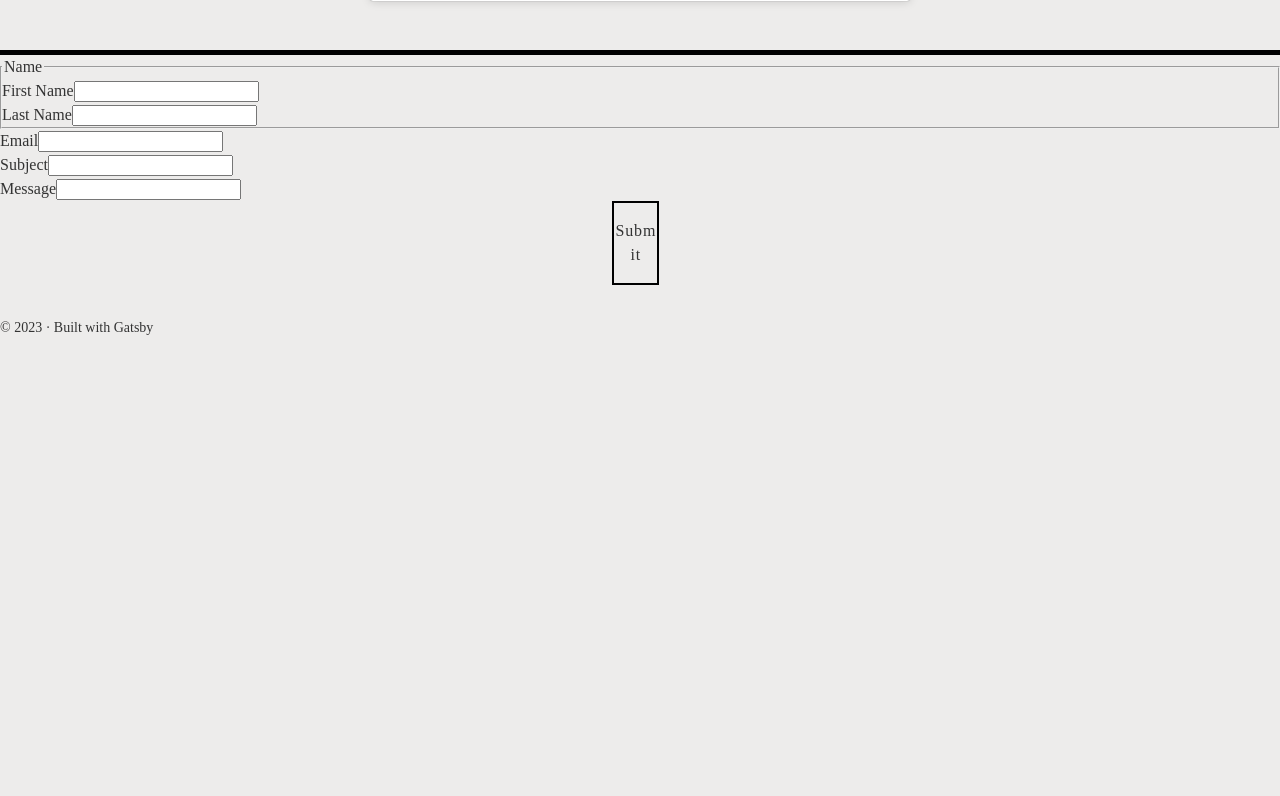
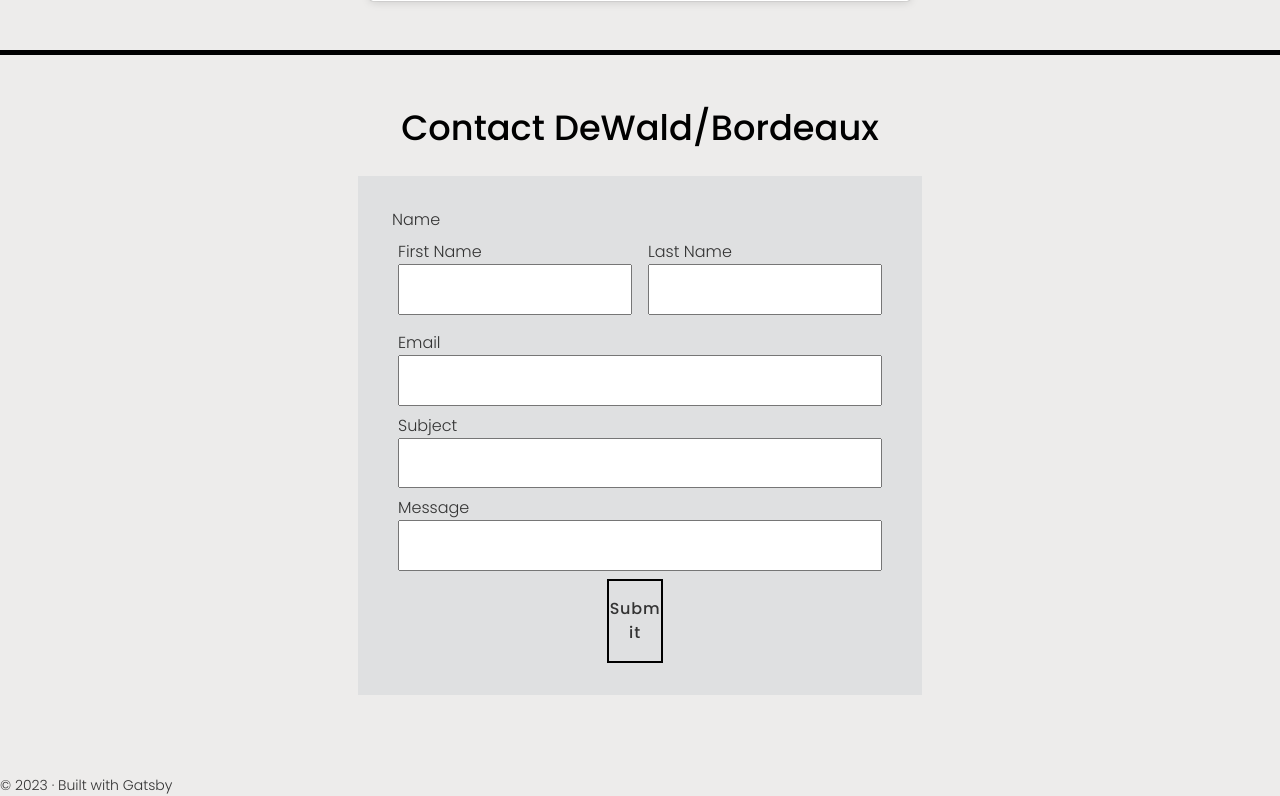
Before and after one commit to foxdoubt/dewald-bordeaux, a Gatsby site: page / in a window 1280 px wide. Shown: the part 2902-3698 px from the top of the page. Before the commit the page ends 3240 px from the top, so only its background shows below. Built offline with nearby package versions, Linux system fonts and the light colour scheme; Gatsby itself is replaced by a stand-in of ours.

Commit message:
Get contact form mostly styled

```diff
--- a/src/components/layout.css
+++ b/src/components/layout.css
@@ -23,6 +23,7 @@
   --space-4: 24px;
   --space-5: 32px;
   --space-6: 64px;
+  --content-max-width-1: 680px;
   --size-content: 85rem;
   --size-heading-space: var(--space-4);
   --size-gutter: var(--space-5);
@@ -105,5 +106,5 @@
 }
 
 p {
-  max-width: 680px;
+  max-width: var(--content-max-width-1);
 }
--- a/src/components/press-page-sections.css
+++ b/src/components/press-page-sections.css
@@ -1,11 +1,14 @@
-/* html start */
-
-h1,
-h3,
-p {
+/* user agent stylesheet overrides start */
+fieldset {
+  border: none;
+}
+body {
   font-weight: 300;
   font-family: "Poppins", sans-serif;
 }
+/* user agent stylesheet overrides end */
+
+/* html start */
 
 a {
   text-decoration: none;
@@ -186,6 +189,34 @@
 }
 /* latest shared posts end */
 
+/* contact form start */
+
+.contact-form {
+  background-color: var(--light-gray);
+  width: var(600px);
+  padding: var(--space-5);
+}
+
+.contact-form-input {
+  margin: var(--space-2);
+}
+.contact-form input {
+  display: block;
+  font-size: 1.1rem;
+  width: 100%;
+  line-height: 2.8rem;
+}
+.contact-form .first-name-input,
+.contact-form .last-name-input {
+  flex: 1;
+}
+
+.input-type-message {
+  height: 150px;
+}
+
+/* contact form end */
+
 /* media queries */
 
 @media (max-width: 1200px) {
--- a/src/components/press-page-sections.js
+++ b/src/components/press-page-sections.js
@@ -155,6 +155,12 @@
 
 export const ContactForm = () => {
   return (
+    <>
+      <div className="text-align-center">
+        <h3 className="page-section-heading">Contact DeWald/Bordeaux</h3>
+      </div>
+      <div className="contact-form-container flex-container flex-main-center">
+        <div className="contact-form">
           <form
             method="post"
             netlify-honeypot="bot-field"
@@ -169,7 +175,8 @@
                   <span>Name</span>
                 </div>
               </legend>
-        <div className="contact-form-input">
+              <div className="flex-container">
+                <div className="contact-form-input first-name-input">
                   <label>
                     <span>First Name</span>
                   </label>
@@ -179,10 +186,10 @@
                     autocomplete="given-name"
                     name="fname"
                     type="text"
-            value=""
+                    // value=""
                   ></input>
                 </div>
-        <div className="contact-form-input">
+                <div className="contact-form-input last-name-input">
                   <label>
                     <span>Last Name</span>
                   </label>
@@ -194,6 +201,7 @@
                     type="text"
                     value=""
                   ></input>
+                </div>
               </div>
             </fieldset>
             <div className="contact-form-input">
@@ -238,5 +246,8 @@
             </div>
             <Button content="Submit" />
           </form>
+        </div>
+      </div>
+    </>
   );
 };
--- a/src/pages/index.js
+++ b/src/pages/index.js
@@ -92,7 +92,9 @@
         <LatestSharedPosts />
       </div>
       <Divider />
-      <ContactForm />
+      <div className="page-section">
+        <ContactForm />
+      </div>
     </Layout>
   </>
 );
```
Lines whose indentation alone changed are shown as unchanged.
